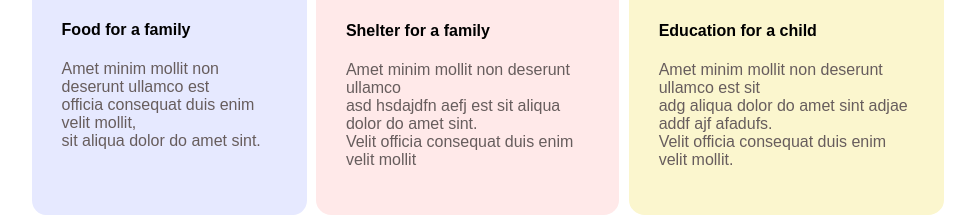
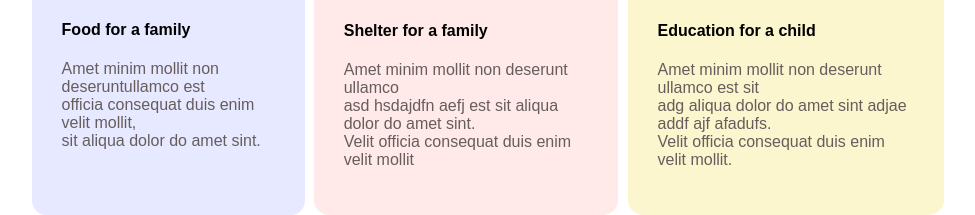
Before and after one commit to azharrahul/Donate-Today, a plain HTML site: page index.html in a window 1280 px wide. Shown: the part 1846-2061 px from the top of the page, without its empty margins (208-1183 px from the left). Drawn offline with Linux system fonts and the light colour scheme.

Commit message:
style added

```diff
--- a/index.html
+++ b/index.html
@@ -68,14 +68,15 @@
         <div class="cl1">
             <img src="icons/food.png" alt="f">
             <h4>Food for a family</h4>
-            <p>Amet minim mollit non deserunt
-                ullamco est<br> officia consequat duis enim velit mollit, <br>
+            <p>Amet minim mollit non deseruntullamco est<br>
+                officia consequat duis enim velit mollit, <br>
                 sit aliqua dolor do amet sint.</p>
         </div>
         <div class="cl2">
             <img src="icons/shelter.png" alt="s">
             <h4>Shelter for a family</h4>
-            <p>Amet minim mollit non deserunt ullamco<br> asd hsdajdfn aefj est sit aliqua dolor do amet sint. <br>
+            <p>Amet minim mollit non deserunt ullamco<br>
+                asd hsdajdfn aefj est sit aliqua dolor do amet sint. <br>
                 Velit officia consequat duis
                 enim velit mollit</p>
         </div>
@@ -83,7 +84,7 @@
             <img src="icons/Frame-1.png">
             <h4>Education for a child
             </h4>
-            <p>
+            <p id="amiii">
                 Amet minim mollit non deserunt ullamco est sit<br>
                 adg aliqua dolor do amet sint adjae addf ajf afadufs.<br>
                 Velit officia consequat duis enim velit mollit.
--- a/style.css
+++ b/style.css
@@ -176,3 +176,7 @@ h2 {
 h4 {
     color: rgb(0, 0, 0);
 }
+
+#amiii {
+    text-align: left;
+}
```
